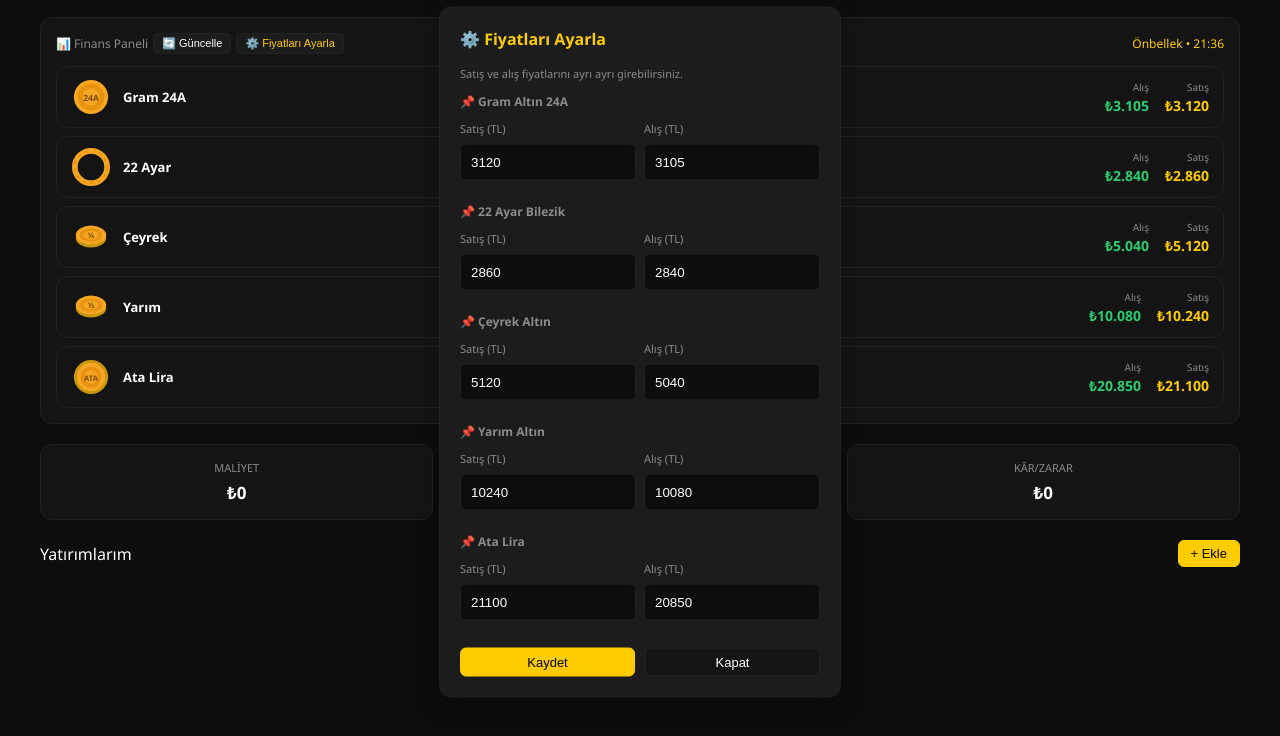
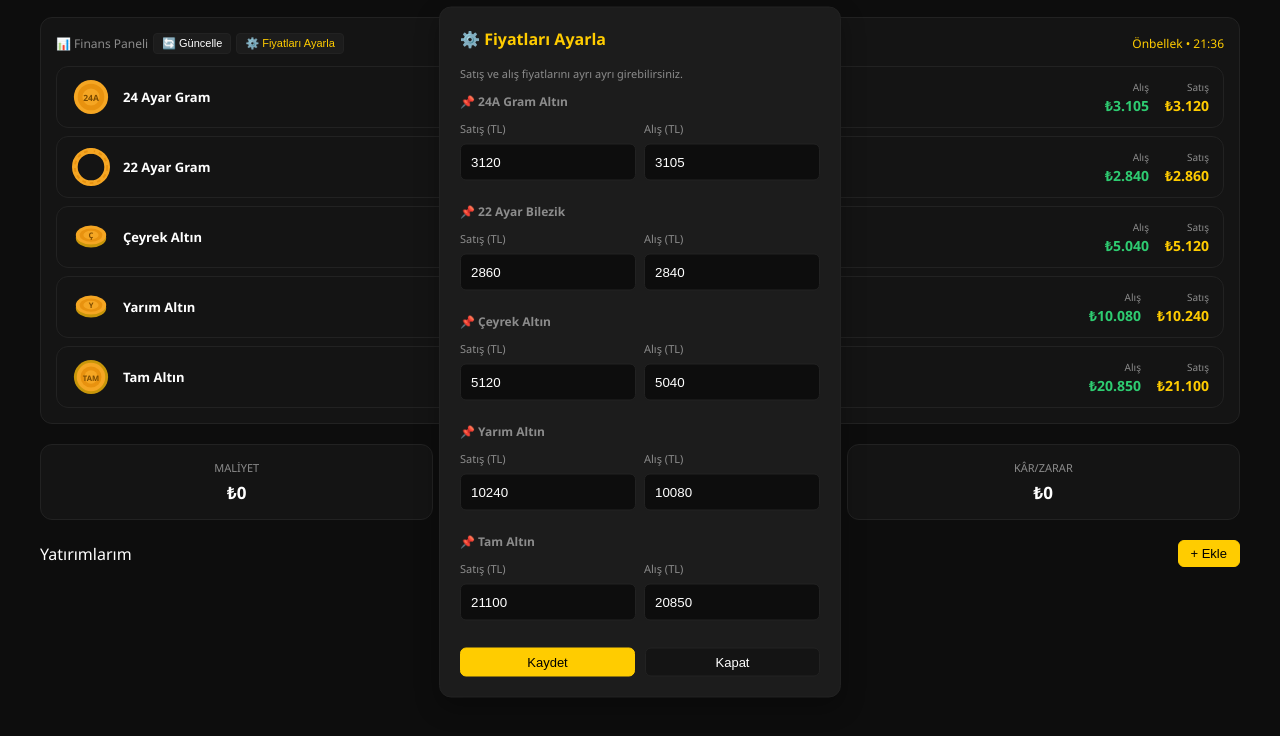
Before and after one commit to sedonet23/kasa, a plain HTML site: page index.html in a window 1280 px wide. Both pictures are taken after a click on the button "⚙️ Fiyatları Ayarla". Shown: the part 48-784 px from the top of the page. Drawn offline with Linux system fonts and the light colour scheme; no server answers.

Commit message:
Add files via upload

```diff
--- a/index.html
+++ b/index.html
@@ -279,7 +279,7 @@
                         <div class="price-row-icon">
                             <svg width="38" height="38" viewBox="0 0 40 40"><circle cx="20" cy="20" r="18" fill="#F5A623"/><circle cx="20" cy="20" r="14" fill="#E8920F"/><circle cx="20" cy="20" r="9" fill="#F5A623"/><text x="20" y="24" text-anchor="middle" font-size="9" font-weight="bold" fill="#7a4a00">24A</text></svg>
                         </div>
-                        <div class="price-row-name">Gram 24A</div>
+                        <div class="price-row-name">24 Ayar Gram</div>
                         <div class="price-row-cols">
                             <div class="price-col-item"><div class="price-col-label">Alış</div><div class="price-col-buy" id="p-gram24a">₺0</div></div>
                             <div class="price-col-item"><div class="price-col-label">Satış</div><div class="price-col-sell" id="p-gram24s">₺0</div></div>
@@ -290,7 +290,7 @@
                         <div class="price-row-icon">
                             <svg width="38" height="38" viewBox="0 0 40 40"><circle cx="20" cy="20" r="17" fill="none" stroke="#F5A623" stroke-width="6"/><circle cx="20" cy="20" r="17" fill="none" stroke="#E8920F" stroke-width="2" stroke-dasharray="4 4"/><circle cx="20" cy="3" r="3" fill="#F5A623"/></svg>
                         </div>
-                        <div class="price-row-name">22 Ayar</div>
+                        <div class="price-row-name">22 Ayar Gram</div>
                         <div class="price-row-cols">
                             <div class="price-col-item"><div class="price-col-label">Alış</div><div class="price-col-buy" id="p-gram22a">₺0</div></div>
                             <div class="price-col-item"><div class="price-col-label">Satış</div><div class="price-col-sell" id="p-gram22s">₺0</div></div>
@@ -299,9 +299,9 @@
 
                     <div class="price-row">
                         <div class="price-row-icon">
-                            <svg width="38" height="38" viewBox="0 0 40 40"><ellipse cx="20" cy="21" rx="16" ry="10" fill="#C8960A"/><ellipse cx="20" cy="18" rx="16" ry="10" fill="#F5A623"/><ellipse cx="20" cy="18" rx="12" ry="7" fill="#E8920F"/><ellipse cx="20" cy="18" rx="8" ry="4.5" fill="#F5A623"/><text x="20" y="21" text-anchor="middle" font-size="8" font-weight="bold" fill="#7a4a00">¼</text></svg>
+                            <svg width="38" height="38" viewBox="0 0 40 40"><ellipse cx="20" cy="21" rx="16" ry="10" fill="#C8960A"/><ellipse cx="20" cy="18" rx="16" ry="10" fill="#F5A623"/><ellipse cx="20" cy="18" rx="12" ry="7" fill="#E8920F"/><ellipse cx="20" cy="18" rx="8" ry="4.5" fill="#F5A623"/><text x="20" y="21" text-anchor="middle" font-size="8" font-weight="bold" fill="#7a4a00">Ç</text></svg>
                         </div>
-                        <div class="price-row-name">Çeyrek</div>
+                        <div class="price-row-name">Çeyrek Altın</div>
                         <div class="price-row-cols">
                             <div class="price-col-item"><div class="price-col-label">Alış</div><div class="price-col-buy" id="p-ceyreka">₺0</div></div>
                             <div class="price-col-item"><div class="price-col-label">Satış</div><div class="price-col-sell" id="p-ceyreks">₺0</div></div>
@@ -310,9 +310,9 @@
 
                     <div class="price-row">
                         <div class="price-row-icon">
-                            <svg width="38" height="38" viewBox="0 0 40 40"><ellipse cx="20" cy="21" rx="16" ry="10" fill="#C8960A"/><ellipse cx="20" cy="18" rx="16" ry="10" fill="#F5A623"/><ellipse cx="20" cy="18" rx="12" ry="7" fill="#E8920F"/><ellipse cx="20" cy="18" rx="8" ry="4.5" fill="#F5A623"/><text x="20" y="21" text-anchor="middle" font-size="8" font-weight="bold" fill="#7a4a00">½</text></svg>
+                            <svg width="38" height="38" viewBox="0 0 40 40"><ellipse cx="20" cy="21" rx="16" ry="10" fill="#C8960A"/><ellipse cx="20" cy="18" rx="16" ry="10" fill="#F5A623"/><ellipse cx="20" cy="18" rx="12" ry="7" fill="#E8920F"/><ellipse cx="20" cy="18" rx="8" ry="4.5" fill="#F5A623"/><text x="20" y="21" text-anchor="middle" font-size="8" font-weight="bold" fill="#7a4a00">Y</text></svg>
                         </div>
-                        <div class="price-row-name">Yarım</div>
+                        <div class="price-row-name">Yarım Altın</div>
                         <div class="price-row-cols">
                             <div class="price-col-item"><div class="price-col-label">Alış</div><div class="price-col-buy" id="p-yarima">₺0</div></div>
                             <div class="price-col-item"><div class="price-col-label">Satış</div><div class="price-col-sell" id="p-yarims">₺0</div></div>
@@ -321,9 +321,9 @@
 
                     <div class="price-row">
                         <div class="price-row-icon">
-                            <svg width="38" height="38" viewBox="0 0 40 40"><circle cx="20" cy="20" r="18" fill="#C8960A"/><circle cx="20" cy="20" r="15" fill="#F5A623"/><circle cx="20" cy="20" r="11" fill="#E8920F"/><circle cx="20" cy="20" r="7" fill="#F5A623"/><text x="20" y="24" text-anchor="middle" font-size="8" font-weight="bold" fill="#7a4a00">ATA</text></svg>
+                            <svg width="38" height="38" viewBox="0 0 40 40"><circle cx="20" cy="20" r="18" fill="#C8960A"/><circle cx="20" cy="20" r="15" fill="#F5A623"/><circle cx="20" cy="20" r="11" fill="#E8920F"/><circle cx="20" cy="20" r="7" fill="#F5A623"/><text x="20" y="24" text-anchor="middle" font-size="8" font-weight="bold" fill="#7a4a00">TAM</text></svg>
                         </div>
-                        <div class="price-row-name">Ata Lira</div>
+                        <div class="price-row-name">Tam Altın</div>
                         <div class="price-row-cols">
                             <div class="price-col-item"><div class="price-col-label">Alış</div><div class="price-col-buy" id="p-ataa">₺0</div></div>
                             <div class="price-col-item"><div class="price-col-label">Satış</div><div class="price-col-sell" id="p-atas">₺0</div></div>
@@ -396,11 +396,11 @@
         </select>
 
         <label style="font-size: 12px; color: var(--text-muted);">Altın Türü:</label>
-        <select id="mType" onchange="turDegisti()">            <option value="gram24">Gram Altın 24A</option>
+        <select id="mType" onchange="turDegisti()">            <option value="gram24">24A Gram Altın</option>
             <option value="gram22">22 Ayar Bilezik</option>
             <option value="ceyrek">Çeyrek Altın</option>
             <option value="yarim">Yarım Altın</option>
-            <option value="ata">Ata Lira</option>
+            <option value="ata">Tam Altın</option>
         </select>
 
         <label for-tur="mAmount" style="font-size: 12px; color: var(--text-muted);">Miktar (Adet/Gram):</label>
@@ -432,7 +432,7 @@
         <h3 style="margin-top: 0; font-size: 16px; color: var(--accent-color);">⚙️ Fiyatları Ayarla</h3>
         <p style="font-size: 11px; color: var(--text-muted); margin-bottom: 12px;">Satış ve alış fiyatlarını ayrı ayrı girebilirsiniz.</p>
 
-        <div style="font-size: 12px; font-weight: bold; color: var(--text-muted); margin-bottom: 6px;">📌 Gram Altın 24A</div>
+        <div style="font-size: 12px; font-weight: bold; color: var(--text-muted); margin-bottom: 6px;">📌 24A Gram Altın</div>
         <div style="display: grid; grid-template-columns: 1fr 1fr; gap: 8px;">
             <div><label style="font-size: 11px; color: var(--text-muted);">Satış (TL)</label><input type="number" id="cfg-g24s"></div>
             <div><label style="font-size: 11px; color: var(--text-muted);">Alış (TL)</label><input type="number" id="cfg-g24a"></div>
@@ -456,7 +456,7 @@
             <div><label style="font-size: 11px; color: var(--text-muted);">Alış (TL)</label><input type="number" id="cfg-yarima"></div>
         </div>
 
-        <div style="font-size: 12px; font-weight: bold; color: var(--text-muted); margin: 10px 0 6px;">📌 Ata Lira</div>
+        <div style="font-size: 12px; font-weight: bold; color: var(--text-muted); margin: 10px 0 6px;">📌 Tam Altın</div>
         <div style="display: grid; grid-template-columns: 1fr 1fr; gap: 8px;">
             <div><label style="font-size: 11px; color: var(--text-muted);">Satış (TL)</label><input type="number" id="cfg-atas"></div>
             <div><label style="font-size: 11px; color: var(--text-muted);">Alış (TL)</label><input type="number" id="cfg-ataa"></div>
@@ -783,9 +783,9 @@
         function turIkonu(type) {
             if (type === "gram24") return `<svg width="32" height="32" viewBox="0 0 40 40"><circle cx="20" cy="20" r="18" fill="#F5A623"/><circle cx="20" cy="20" r="14" fill="#E8920F"/><circle cx="20" cy="20" r="9" fill="#F5A623"/><text x="20" y="24" text-anchor="middle" font-size="9" font-weight="bold" fill="#7a4a00">24A</text></svg>`;
             if (type === "gram22") return `<svg width="32" height="32" viewBox="0 0 40 40"><circle cx="20" cy="20" r="17" fill="none" stroke="#F5A623" stroke-width="6"/><circle cx="20" cy="20" r="17" fill="none" stroke="#E8920F" stroke-width="2" stroke-dasharray="4 4"/><circle cx="20" cy="3" r="3" fill="#F5A623"/></svg>`;
-            if (type === "ceyrek") return `<svg width="32" height="32" viewBox="0 0 40 40"><ellipse cx="20" cy="21" rx="16" ry="10" fill="#C8960A"/><ellipse cx="20" cy="18" rx="16" ry="10" fill="#F5A623"/><ellipse cx="20" cy="18" rx="12" ry="7" fill="#E8920F"/><ellipse cx="20" cy="18" rx="8" ry="4.5" fill="#F5A623"/><text x="20" y="21" text-anchor="middle" font-size="8" font-weight="bold" fill="#7a4a00">1/4</text></svg>`;
-            if (type === "yarim")  return `<svg width="32" height="32" viewBox="0 0 40 40"><ellipse cx="20" cy="21" rx="16" ry="10" fill="#C8960A"/><ellipse cx="20" cy="18" rx="16" ry="10" fill="#F5A623"/><ellipse cx="20" cy="18" rx="12" ry="7" fill="#E8920F"/><ellipse cx="20" cy="18" rx="8" ry="4.5" fill="#F5A623"/><text x="20" y="21" text-anchor="middle" font-size="8" font-weight="bold" fill="#7a4a00">1/2</text></svg>`;
-            if (type === "ata")    return `<svg width="32" height="32" viewBox="0 0 40 40"><circle cx="20" cy="20" r="18" fill="#C8960A"/><circle cx="20" cy="20" r="15" fill="#F5A623"/><circle cx="20" cy="20" r="11" fill="#E8920F"/><circle cx="20" cy="20" r="7" fill="#F5A623"/><text x="20" y="24" text-anchor="middle" font-size="8" font-weight="bold" fill="#7a4a00">ATA</text></svg>`;
+            if (type === "ceyrek") return `<svg width="32" height="32" viewBox="0 0 40 40"><ellipse cx="20" cy="21" rx="16" ry="10" fill="#C8960A"/><ellipse cx="20" cy="18" rx="16" ry="10" fill="#F5A623"/><ellipse cx="20" cy="18" rx="12" ry="7" fill="#E8920F"/><ellipse cx="20" cy="18" rx="8" ry="4.5" fill="#F5A623"/><text x="20" y="21" text-anchor="middle" font-size="8" font-weight="bold" fill="#7a4a00">Ç</text></svg>`;
+            if (type === "yarim")  return `<svg width="32" height="32" viewBox="0 0 40 40"><ellipse cx="20" cy="21" rx="16" ry="10" fill="#C8960A"/><ellipse cx="20" cy="18" rx="16" ry="10" fill="#F5A623"/><ellipse cx="20" cy="18" rx="12" ry="7" fill="#E8920F"/><ellipse cx="20" cy="18" rx="8" ry="4.5" fill="#F5A623"/><text x="20" y="21" text-anchor="middle" font-size="8" font-weight="bold" fill="#7a4a00">Y</text></svg>`;
+            if (type === "ata")    return `<svg width="32" height="32" viewBox="0 0 40 40"><circle cx="20" cy="20" r="18" fill="#C8960A"/><circle cx="20" cy="20" r="15" fill="#F5A623"/><circle cx="20" cy="20" r="11" fill="#E8920F"/><circle cx="20" cy="20" r="7" fill="#F5A623"/><text x="20" y="24" text-anchor="middle" font-size="8" font-weight="bold" fill="#7a4a00">TAM</text></svg>`;
             return "&#127885;";
         }
 
@@ -824,11 +824,11 @@
                 let guncelAlisFiyati = 0;
                 let guncelSatisFiyati = 0;
 
-                if (item.type === "gram24") { guncelSatisFiyati = canliFiyatlar.gram24s; guncelAlisFiyati = canliFiyatlar.gram24a; isim = "Gram Altın 24A"; }
+                if (item.type === "gram24") { guncelSatisFiyati = canliFiyatlar.gram24s; guncelAlisFiyati = canliFiyatlar.gram24a; isim = "24A Gram Altın"; }
                 else if (item.type === "gram22") { guncelSatisFiyati = canliFiyatlar.gram22s; guncelAlisFiyati = canliFiyatlar.gram22a; isim = "22 Ayar Bilezik"; }
                 else if (item.type === "ceyrek") { guncelSatisFiyati = canliFiyatlar.ceyreks; guncelAlisFiyati = canliFiyatlar.ceyreka; isim = "Çeyrek Altın"; }
                 else if (item.type === "yarim")  { guncelSatisFiyati = canliFiyatlar.yarims;  guncelAlisFiyati = canliFiyatlar.yarima;  isim = "Yarım Altın"; }
-                else if (item.type === "ata")    { guncelSatisFiyati = canliFiyatlar.atas;    guncelAlisFiyati = canliFiyatlar.ataa;    isim = "Ata Lira"; }
+                else if (item.type === "ata")    { guncelSatisFiyati = canliFiyatlar.atas;    guncelAlisFiyati = canliFiyatlar.ataa;    isim = "Tam Altın"; }
 
                 let satButon = "";
                 let detay = "";
@@ -843,13 +843,13 @@
                     tAnlikDeger += anlikDeger;
                     renk = karZarar >= 0 ? "var(--green)" : "var(--red)";
                     detay = `<div class="item-cost-profit"><span style="color:${renk}; font-weight:500;">₺${Math.round(karZarar).toLocaleString('tr-TR')} (%${karYuzde.toFixed(1)})</span></div>`;
-                    etiket = `<span style="font-size:10px; color:var(--green); font-weight:bold;">&#128229; ALIS</span>`;
+                    etiket = `<span style="font-size:10px; color:var(--green); font-weight:bold;">&#128229; ALIŞ</span>`;
                     satButon = `<button class="btn-action" onclick="event.stopPropagation(); hizliSat(${index})" style="color:var(--accent-color); font-size:11px;" title="Sat">&#128176; Sat</button>`;
                 } else {
                     tSatisGelir += item.cost;
                     renk = "var(--accent-color)";
                     detay = `<div class="item-cost-profit"><span style="color:${renk}; font-weight:500;">₺${Math.round(item.cost).toLocaleString('tr-TR')} gelir</span></div>`;
-                    etiket = `<span style="font-size:10px; color:var(--accent-color); font-weight:bold;">&#128228; SATIS</span>`;
+                    etiket = `<span style="font-size:10px; color:var(--accent-color); font-weight:bold;">&#128228; SATIŞ</span>`;
                 }
 
                 const itemHtml = `
```
